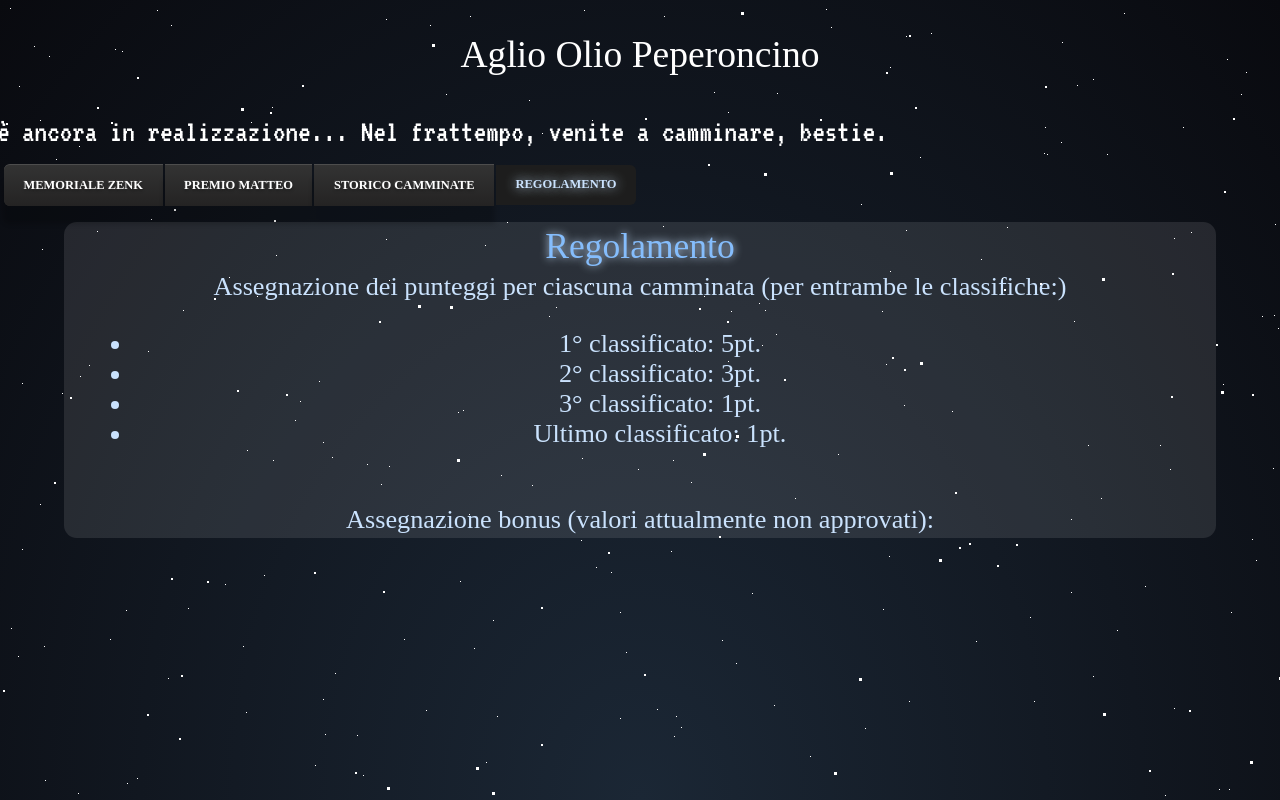
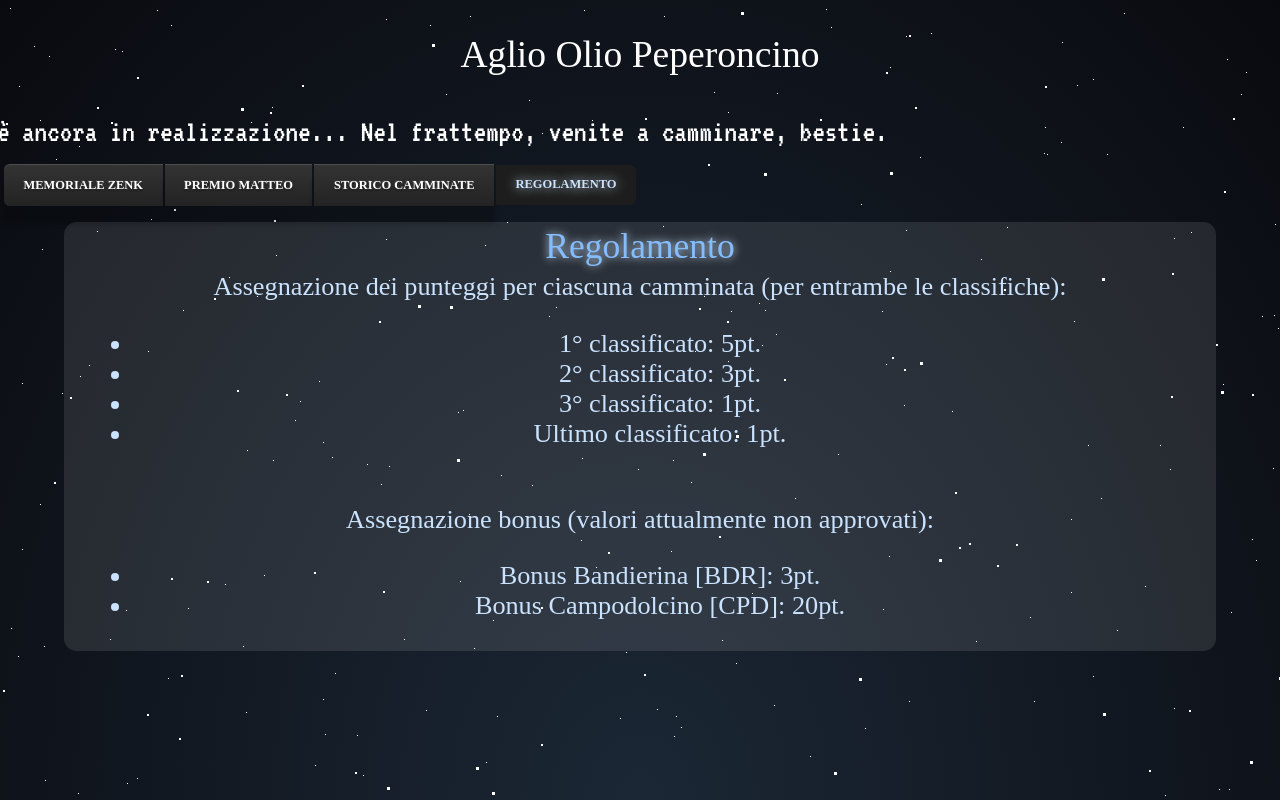
Before and after one commit to Scremmix/AOP, a React (Create React App) app: page / in a window 1280 px wide. Both pictures are taken after a click on the label "REGOLAMENTO". Built offline with nearby package versions, Linux system fonts and the light colour scheme; a web font is replaced by a local one.

Commit message:
Added Rules page, updated scoreboard

```diff
--- a/src/elements/pageviewer/pages/Page4.js
+++ b/src/elements/pageviewer/pages/Page4.js
@@ -7,7 +7,7 @@ function Page4() {
           Regolamento
         </div>
         <div className="content cuprum-fontface">
-          Assegnazione dei punteggi per ciascuna camminata (per entrambe le classifiche:)<br/>
+          Assegnazione dei punteggi per ciascuna camminata (per entrambe le classifiche):<br/>
           <ul>
             <li>1° classificato: 5pt.</li>
             <li>2° classificato: 3pt.</li>
@@ -15,6 +15,10 @@ function Page4() {
             <li>Ultimo classificato: 1pt.</li>
           </ul>
           <br/>Assegnazione bonus (valori attualmente non approvati):<br/>
+          <ul>
+            <li>Bonus Bandierina [BDR]: 3pt.</li>
+            <li>Bonus Campodolcino [CPD]: 20pt.</li>
+          </ul>
         </div>
     </div>
   );
```
